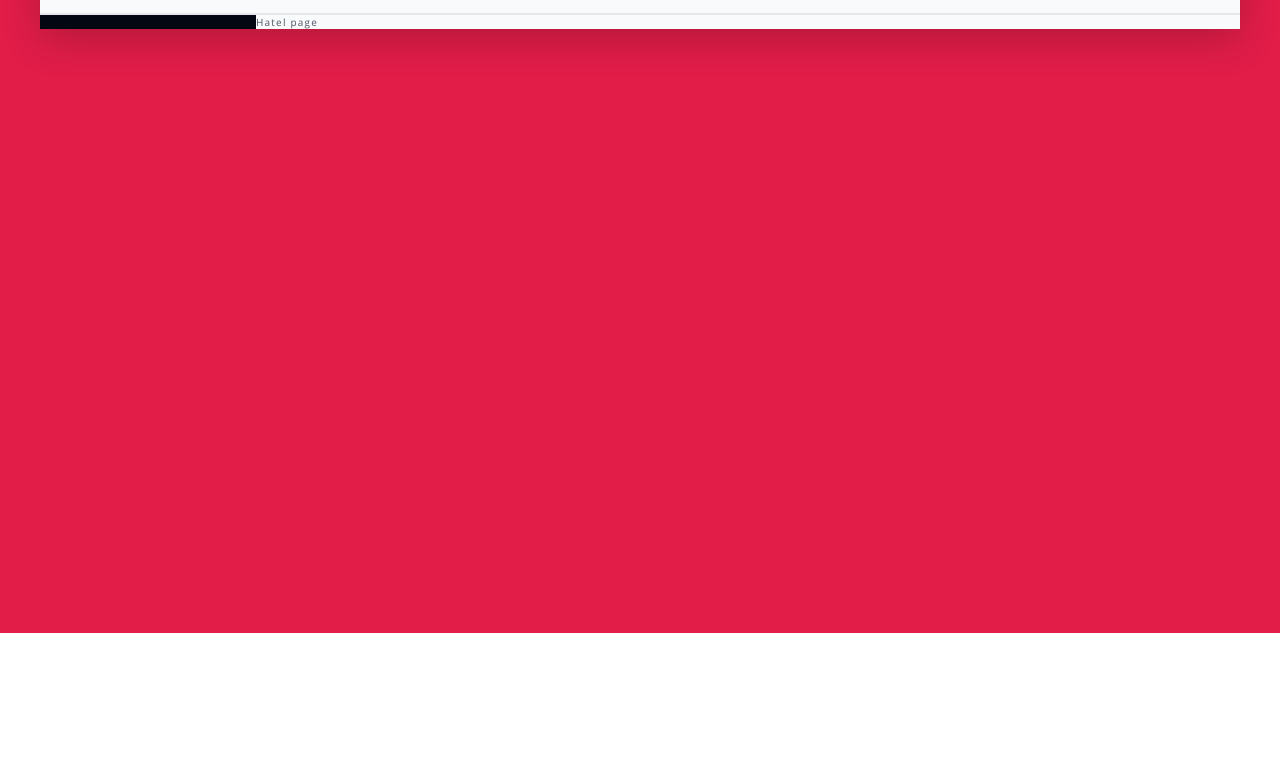
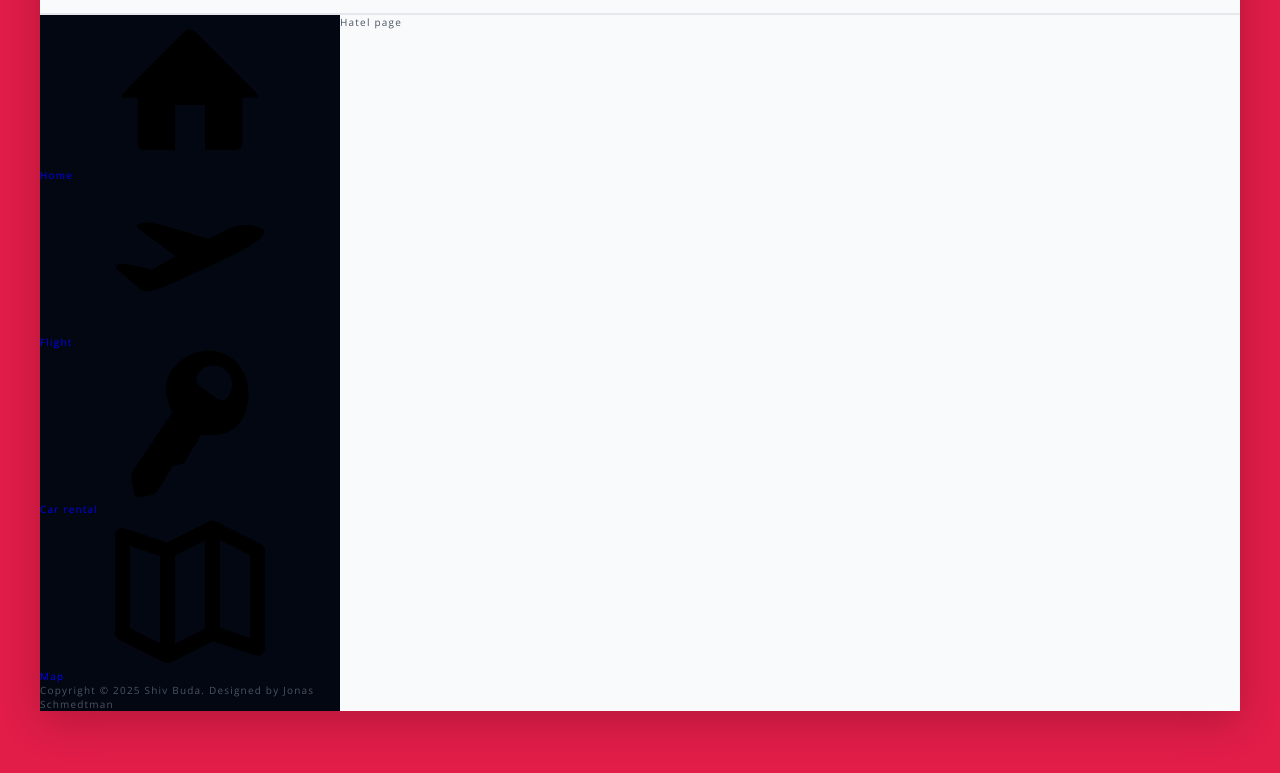
Before and after one commit to ShivaBuda/advance-CSS-and-SASS-course-revision, a website: page Trillo Website/index.html in a window 1280 px wide. Shown: the part 167-940 px from the top of the page. Before the commit the page ends 800 px from the top, so only its background shows below. Drawn offline with nearby package versions, Linux system fonts and the light colour scheme; files that its build step writes are made by us from their sources.

Commit message:
add sidebar in index.html

```diff
--- a/Trillo Website/index.html
+++ b/Trillo Website/index.html
@@ -54,7 +54,50 @@
                 </nav>
             </header>
             <div class="content">
-                <nav class="side-nav"></nav>
+                <nav class="side-nav">
+                    <ul class="side-nav__list">
+                        <li class="side-nav__itm">
+                            <a href="#" class="side-nav__link">
+                                <svg class="side-nav__icon">
+                                    <use
+                                        xlink:href="./images/sprite.svg#icon-home"></use>
+                                </svg>
+                                <span>Home</span>
+                            </a>
+                        </li>
+                        <li class="side-nav__itm">
+                            <a href="#" class="side-nav__link">
+                                <svg class="side-nav__icon">
+                                    <use
+                                        xlink:href="./images/sprite.svg#icon-aircraft-take-off"></use>
+                                </svg>
+                                <span>Flight</span>
+                            </a>
+                        </li>
+                        <li class="side-nav__itm">
+                            <a href="#" class="side-nav__link">
+                                <svg class="side-nav__icon">
+                                    <use
+                                        xlink:href="./images/sprite.svg#icon-key"></use>
+                                </svg>
+                                <span>Car rental</span>
+                            </a>
+                        </li>
+                        <li class="side-nav__itm">
+                            <a href="#" class="side-nav__link">
+                                <svg class="side-nav__icon">
+                                    <use
+                                        xlink:href="./images/sprite.svg#icon-map"></use>
+                                </svg>
+                                <span>Map</span>
+                            </a>
+                        </li>
+                    </ul>
+                    <div class="copyright">
+                        Copyright &copy; 2025 Shiv Buda. Designed by Jonas
+                        Schmedtman
+                    </div>
+                </nav>
                 <main class="hotel-page">Hatel page</main>
             </div>
         </div>
```
